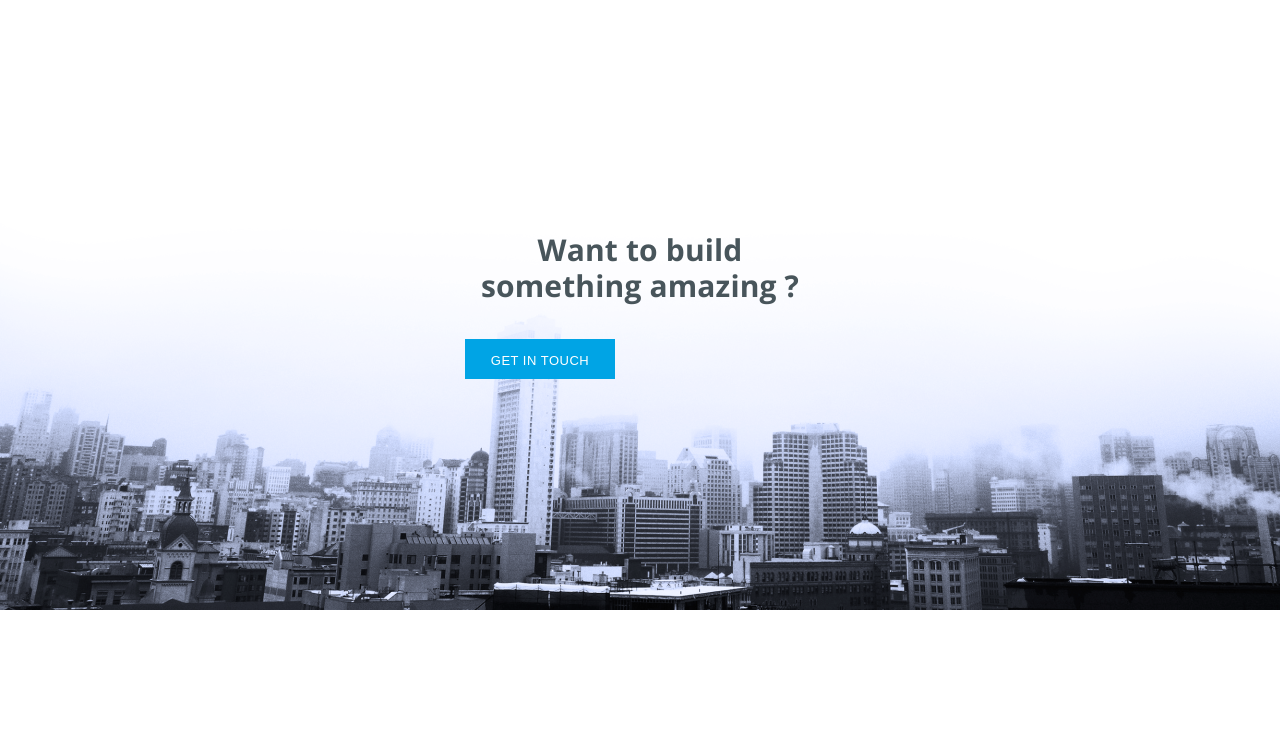
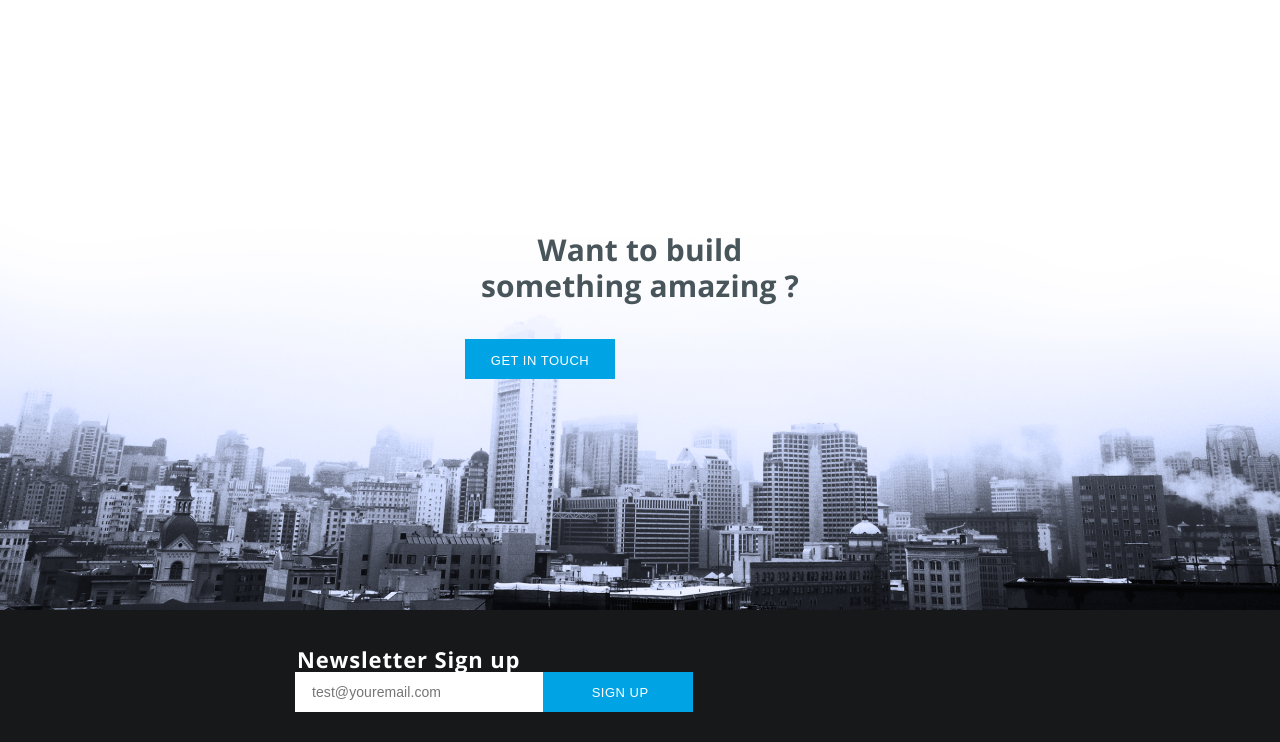
Before and after one commit to TanyaSeagull/Konstruct, a website: page index.html in a window 1280 px wide. Shown: the part 1839-2581 px from the top of the page. Before the commit the page ends 2449 px from the top, so only its background shows below. Drawn offline with nearby package versions, Linux system fonts and the light colour scheme.

Commit message:
Newsletter

```diff
--- a/index.html
+++ b/index.html
@@ -93,5 +93,16 @@
                 </div>
             </div>
         </section>
+        <section class="newsletter">
+            <div class="newsletter__flex">
+                <div class="newsletter__headline-box">
+                    <h4 class="newsletter__headline">Newsletter Sign up</h4>
+                </div>
+                <form>
+                    <input type="email" placeholder="test@youremail.com" class="newsletter__input-area">
+                    <button class="button newsletter__button">Sign up</button>
+                </form>
+            </div>
+        </section>
     </body>
 </html>
--- a/sass/_newsletter.scss
+++ b/sass/_newsletter.scss
@@ -0,0 +1,44 @@
+.newsletter {
+    background-color: #171819;
+    margin: 0 auto;
+    max-width: 1440px;
+
+    &__flex {
+        display: flex;
+        flex-wrap: wrap;
+        margin: 0 auto;
+        padding: 30px 0;
+        max-width: 690px;
+    }
+
+    &__headline-box {
+        padding-top: 6px;
+        padding-left: 2px;
+    }
+
+    &__headline {
+        font-size: 22px;
+    line-height: 26px;
+    text-align: center;
+    letter-spacing: 0.846154px;
+    color: $color-primary;
+    padding-right: 70px;
+    }
+
+    &__input-area {
+        width: 249px;
+        height: 40px;
+        border: none;
+        font-size: 14px;
+        line-height: 16px;
+        letter-spacing: 0.07px;
+        color: $color-dark-grey;
+        padding: 0 0 0 17px;
+    }
+
+    &__button {
+        padding-left: 5px;
+        margin-left: -4px;
+        padding-top: 1px;
+    }
+}
--- a/sass/_request.scss
+++ b/sass/_request.scss
@@ -3,7 +3,7 @@
     background-repeat: no-repeat;
     min-height: 498px;
     max-width: 1440px;
-    margin-top: 0 auto;
+    margin: 0 auto;
 
     &__box {
         max-width: 350px;
```
Also changed, not shown: css/style.comp.css, css/style.css.
